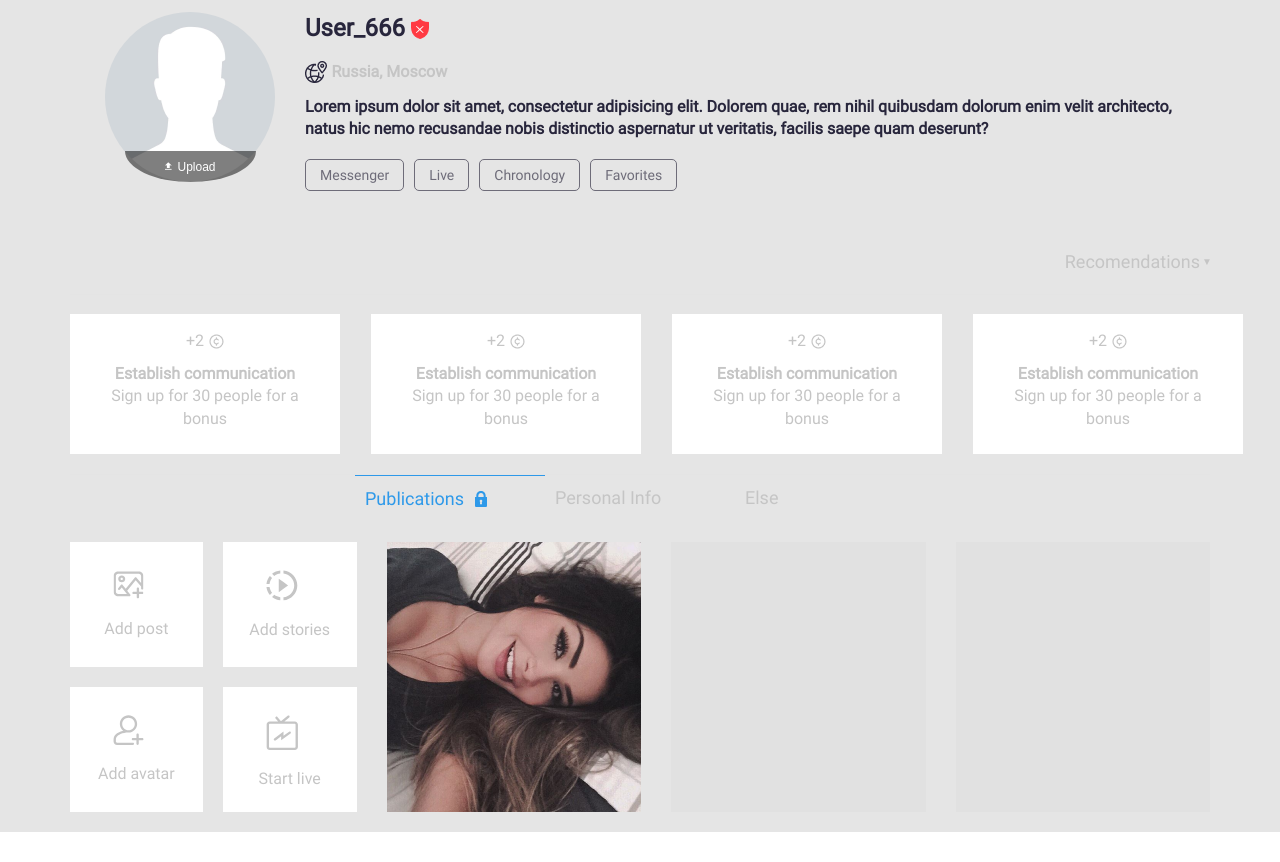
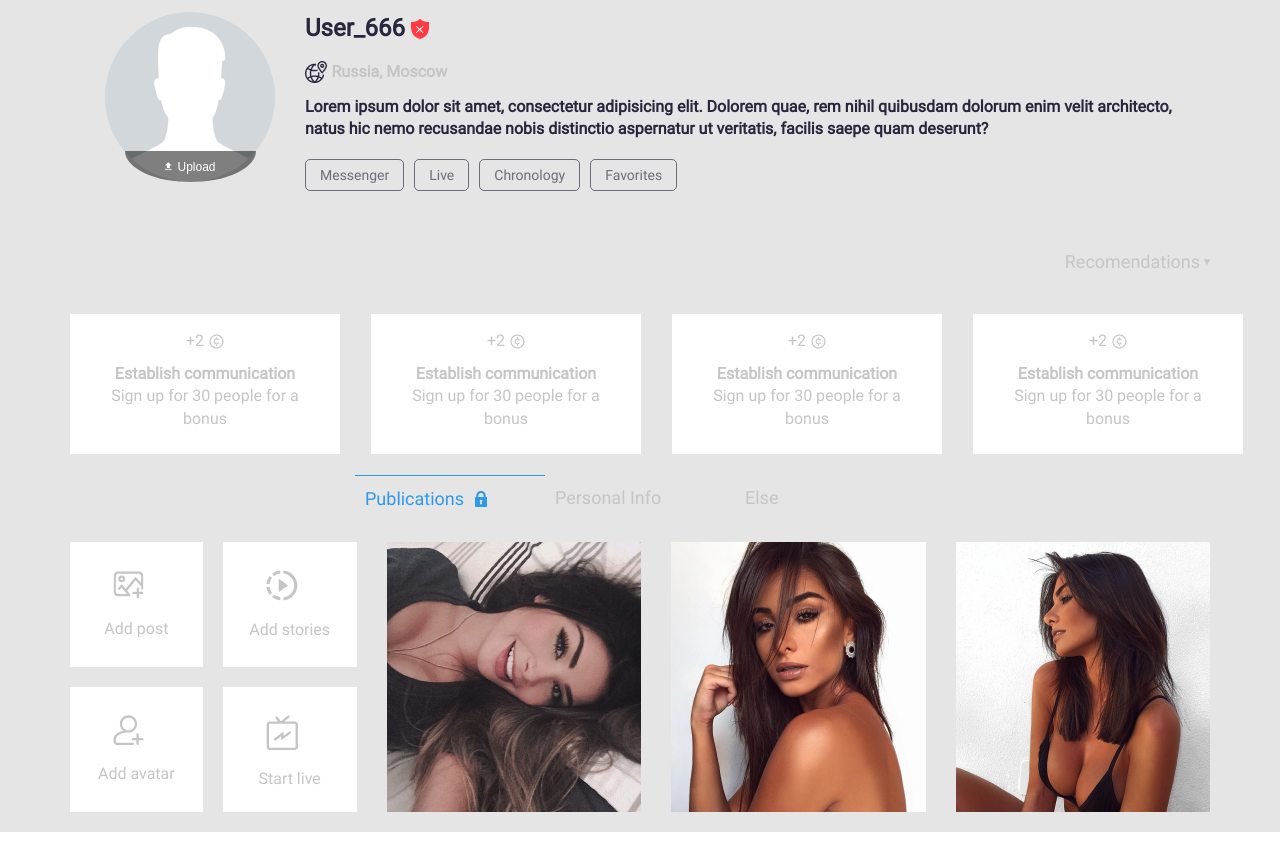
Before and after one commit to sergiy85/Profile-page, a Vue app: page src/index.html in a window 1280 px wide. Shown: the part 74-936 px from the top of the page. Built offline with nearby package versions, Linux system fonts and the light colour scheme.

Commit message:
some change

```diff
--- a/src/index.html
+++ b/src/index.html
@@ -227,8 +227,8 @@
             		<div class="content-box content-box-item">
             			<img src="/assets/img/Woman.png" alt="">
             		</div>
-            		<div class="content-box content-box-item"></div>
-            		<div class="content-box content-box-item"></div>
+            		<div class="content-box content-box-item"><img src="/assets/img/Woman2.png" alt=""></div>
+            		<div class="content-box content-box-item"><img src="/assets/img/Woman3.png" alt=""></div>
             	</div>
             </div>
 
```
